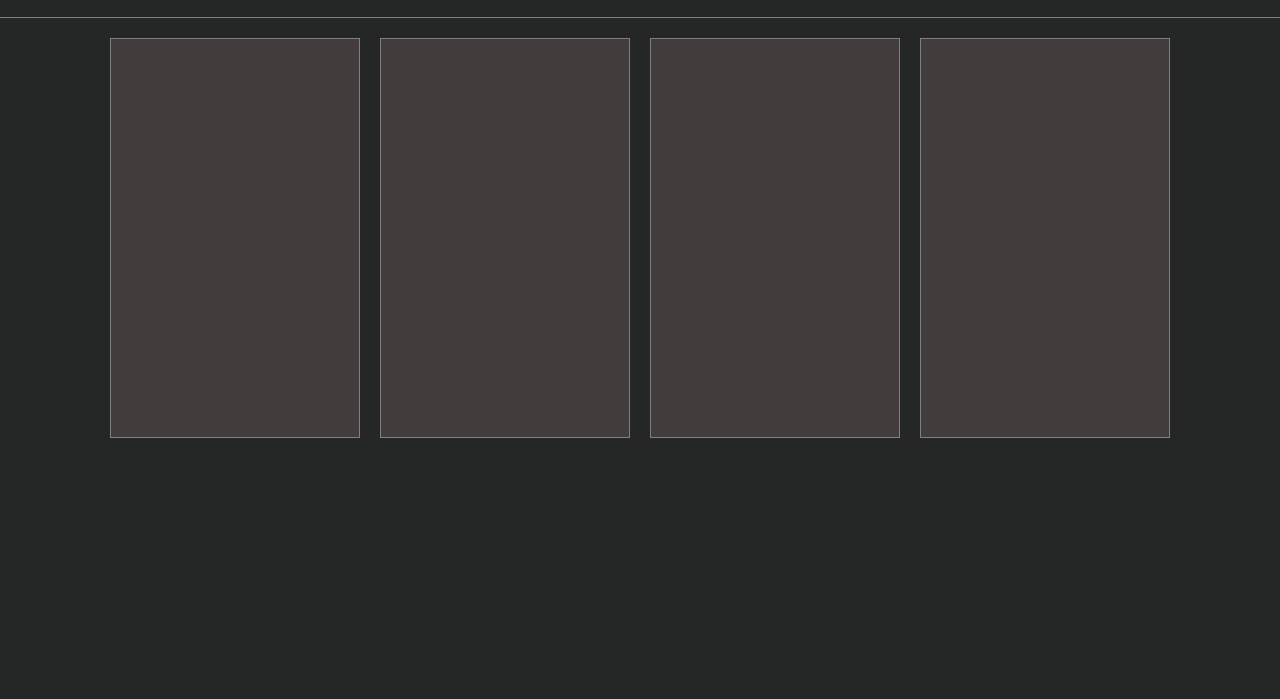
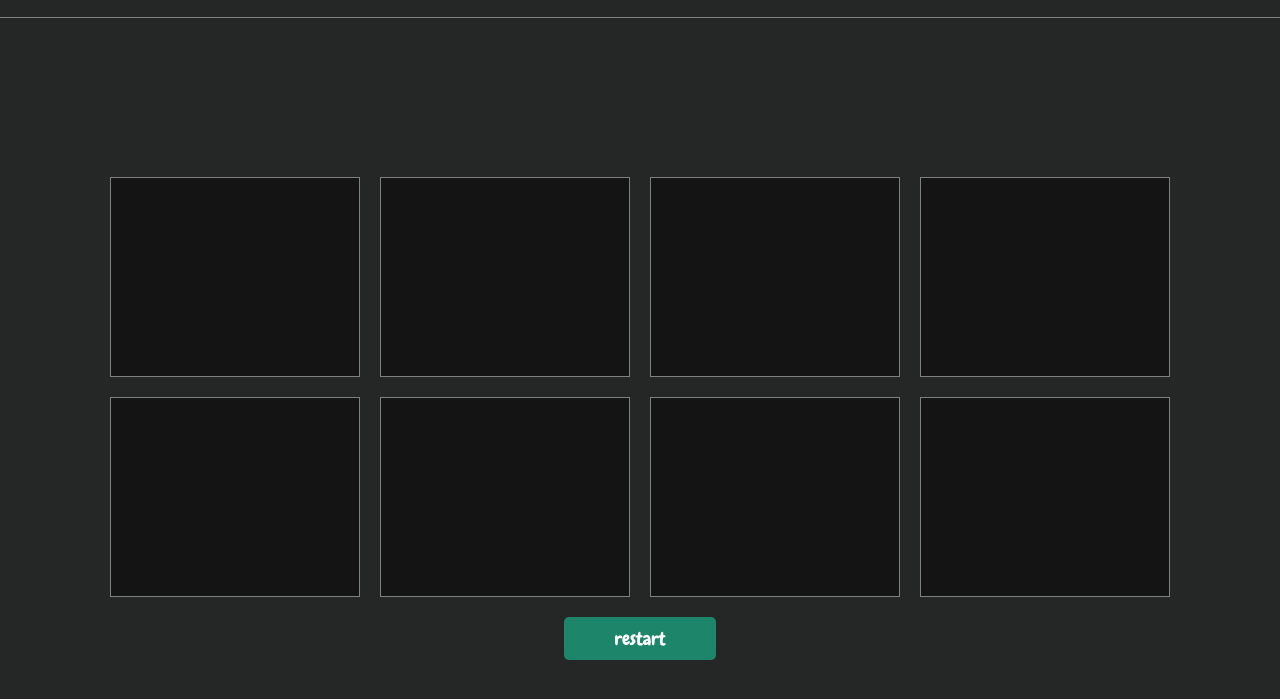
Before and after one commit to troops02/Memory-Match, a plain HTML site: page index.html in a window 1280 px wide. Shown: the part 159-858 px from the top of the page. Drawn offline with Linux system fonts and the light colour scheme.

Commit message:
CHANGE STYLE

```diff
--- a/index.html
+++ b/index.html
@@ -12,6 +12,7 @@
       <p>find and match pairs of cards</p>
     </header>
     <main>
+      <div class="main-con">
         <div class="container">
           <div class="show-1"></div>
           <div class="hide-1"></div>
@@ -22,7 +23,10 @@
           <div class="show-4"></div>
           <div class="hide-4"></div>
         </div>
-      <!-- <button class="restart">restart</button> -->
+        <div class="sub-container">
+          <button class="restart">restart</button>
+        </div>
+      </div>
     </main>
     <script src="script.js"></script>
   </body>
--- a/style.css
+++ b/style.css
@@ -4,9 +4,11 @@
   padding: 0;
   margin: 0;
 }
+html,
 body {
   font-family: "Chewy", system-ui;
   background-color: #252626;
+  height: 100%;
 }
 
 header {
@@ -28,18 +30,22 @@ main {
   display: flex;
   justify-content: center;
   align-items: center;
-  margin: 20px;
+  height: 100vh;
 }
-
+.main-con {
+  display: flex;
+  flex-direction: column;
+  gap: 20px;
+}
 .container {
   display: grid;
   gap: 20px;
   transition: all 0.3s ease;
   grid-template-columns: 250px 250px 250px 250px;
-  grid-template-rows: 400px 400px 400px 400px;
+  grid-template-rows: 200px 200px;
 }
 .container > div {
-  background-color: #423c3c;
+  background-color:#141414;
   border: 1px solid gray;
 }
 
@@ -60,9 +66,6 @@ main {
   transition: scale(1.95);
 }
 
-.hide-1,
-.hide-2,
-.hide-3,
-.hide-4 {
-  display: none;
+.sub-container {
+  margin: auto;
 }
```
Lines whose indentation alone changed are shown as unchanged.
